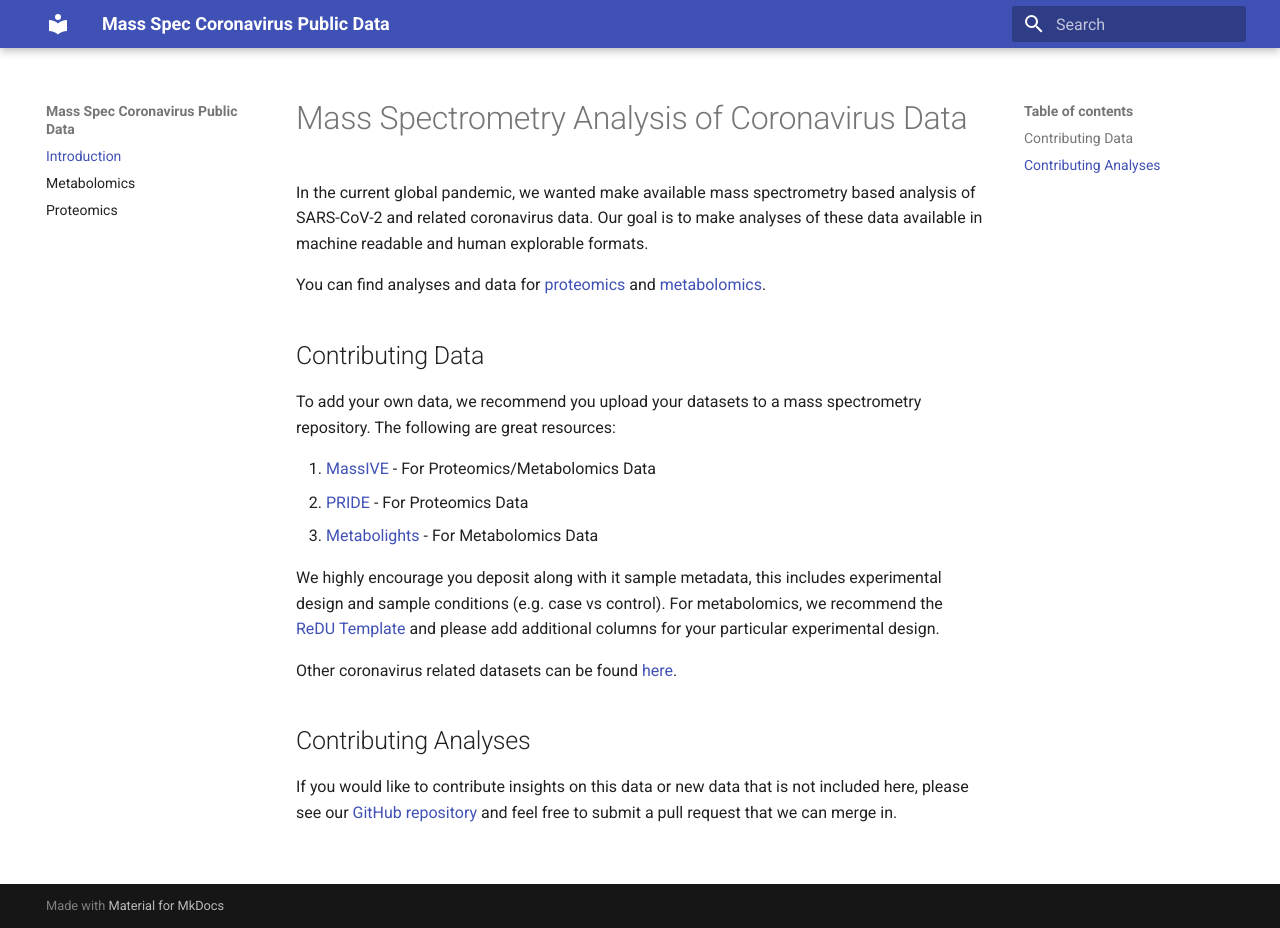
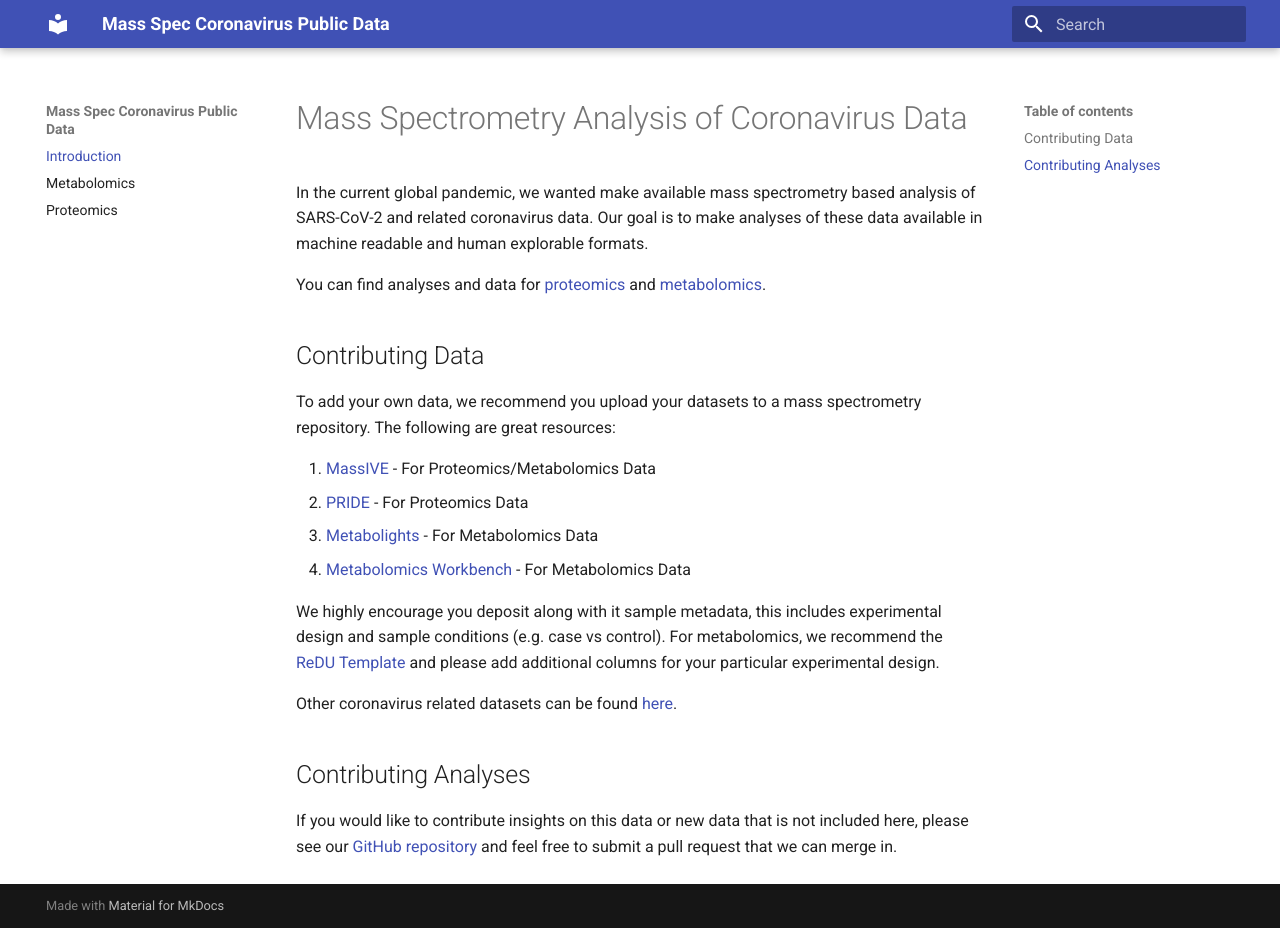
Before and after one commit to mwang87/MassSpec-Coronavirus-Project-Docs, an MkDocs documentation site: the page built from docs/index.md, in a window 1280 px wide and 928 px high. Built offline with MkDocs 1.6.1 and Material for MkDocs 9.7.7, drawn with Linux system fonts in a browser that asks for light colours.

Commit message:
Update index.md

```diff
--- a/docs/index.md
+++ b/docs/index.md
@@ -11,6 +11,7 @@ To add your own data, we recommend you upload your datasets to a mass spectromet
 1. [MassIVE](https://massive.ucsd.edu/ProteoSAFe/static/massive.jsp) - For Proteomics/Metabolomics Data
 1. [PRIDE](https://www.ebi.ac.uk/pride/archive/) - For Proteomics Data
 1. [Metabolights](https://www.ebi.ac.uk/metabolights/) - For Metabolomics Data
+1. [Metabolomics Workbench](https://www.metabolomicsworkbench.org/) - For Metabolomics Data
 
 We highly encourage you deposit along with it sample metadata, this includes experimental design and sample conditions (e.g. case vs control). For metabolomics, we recommend the [ReDU Template](https://ccms-ucsd.github.io/GNPSDocumentation/metadata/#format) and please add additional columns for your particular experimental design.
 
```
